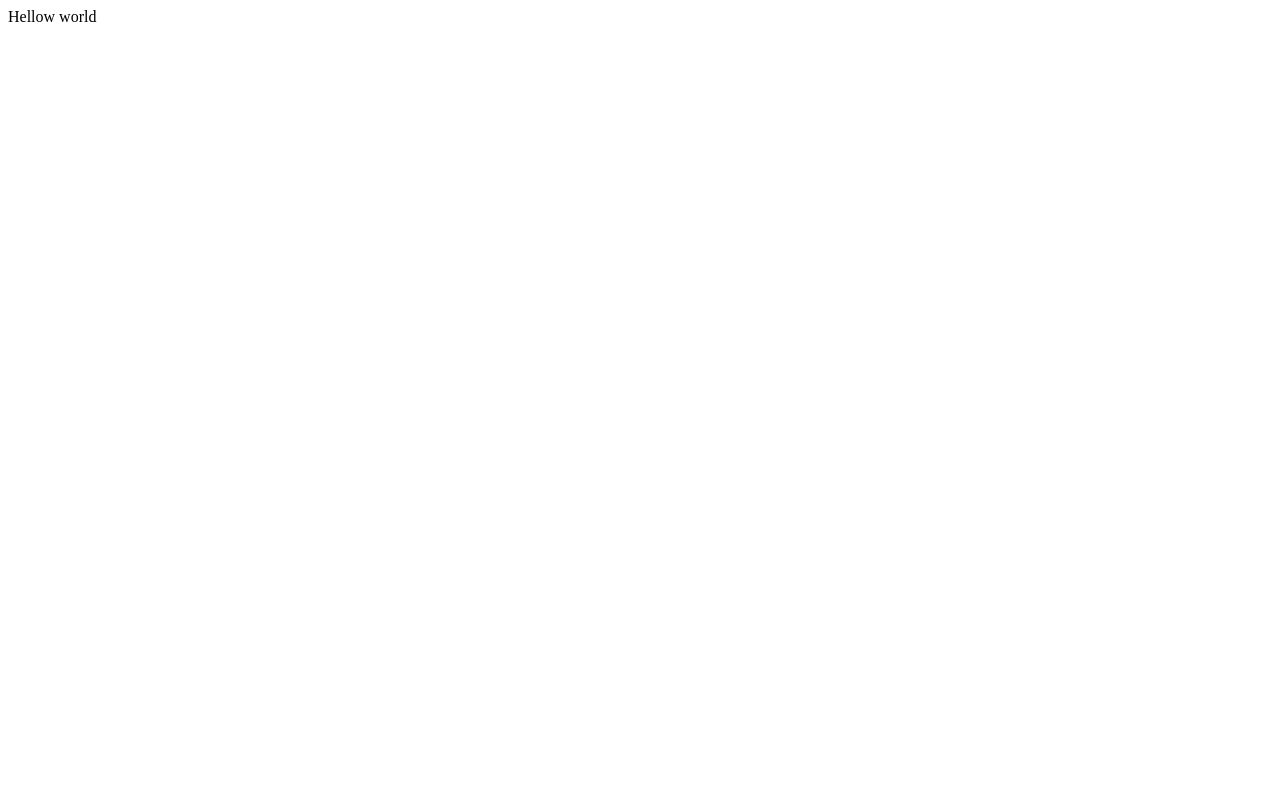
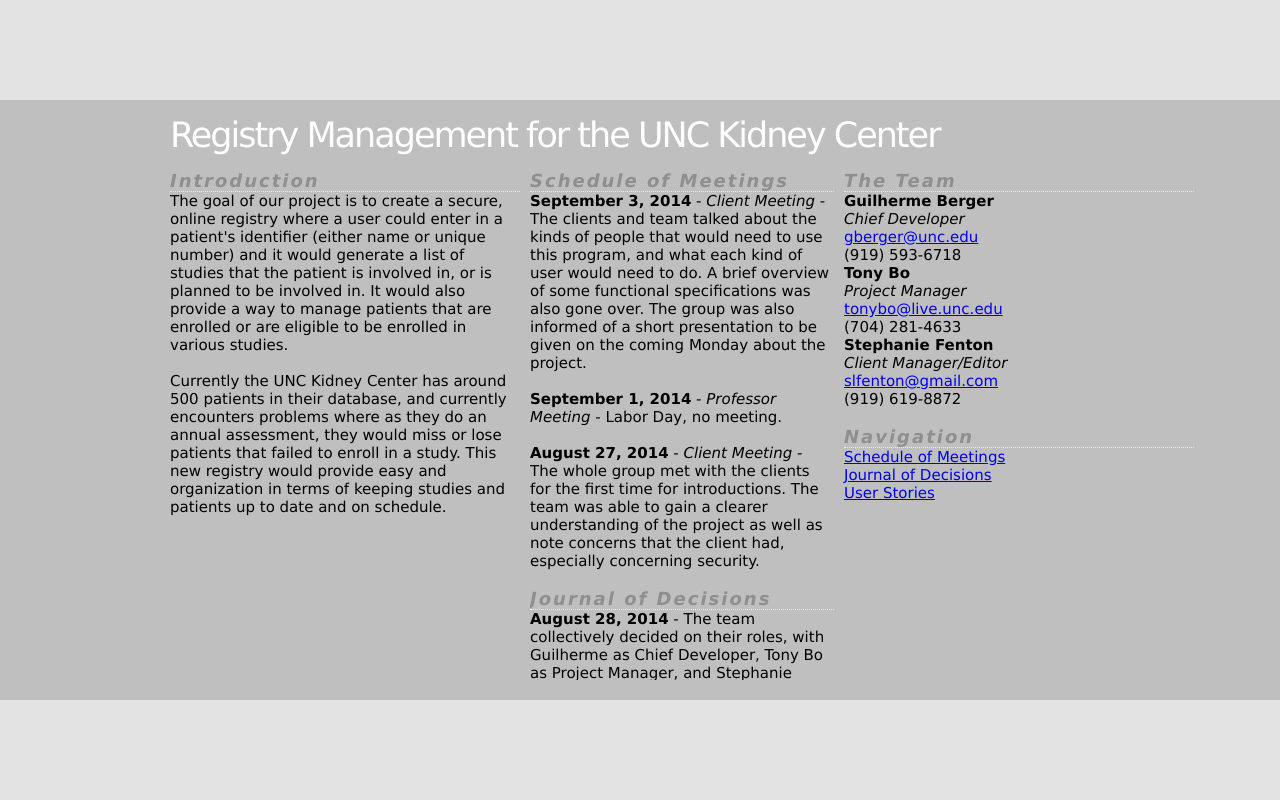
Before and after one commit to unc-kr/unc-kr.github.io, a plain HTML site: page index.html in a window 1280 px wide. Drawn offline with Linux system fonts and the light colour scheme.

Commit message:
Update to current project page

```diff
--- a/index.html
+++ b/index.html
@@ -1 +1,82 @@
-Hellow world
+<!DOCTYPE HTML>
+<html>
+
+	<head>
+		<title>Registry Management for the UNC Kidney Center</title>
+		<link rel="stylesheet" type="text/css" href="style.css">
+	</head>
+
+	<body>
+		<div id="contain">
+		<div id="text">
+			<div id="title">
+				Registry Management for the UNC Kidney Center
+			</div>
+			<div id="description">
+				<div id="header">
+					Introduction
+				</div>
+				The goal of our project is to create a secure, online registry where a user could enter in a patient's identifier (either name or unique number) and it would generate a list of studies that the patient is involved in, or is planned to be involved in.  It would also provide a way to manage patients that are enrolled or are eligible to be enrolled in various studies.
+
+				<br><br>Currently the UNC Kidney Center has around 500 patients in their database, and currently encounters problems where as they do an annual assessment, they would miss or lose patients that failed to enroll in a study.  This new registry would provide easy and organization in terms of keeping studies and patients up to date and on schedule.
+			</div>
+
+			<div id="contact">
+				<div id="header">
+					The Team
+				</div>
+				<b>Guilherme Berger</b><br>
+				<i>Chief Developer</i><br>
+				<a href="mailto:gberger@unc.edu">gberger@unc.edu</a><br>
+				(919) 593-6718<br>
+				<b>Tony Bo</b>
+				<br><i>Project Manager</i><br>
+				<a href="mailto:tonybo@live.unc.edu">tonybo@live.unc.edu</a><br>
+				(704) 281-4633<br>
+				<b>Stephanie Fenton</b><br>
+				<i>Client Manager/Editor</i><br>
+				<a href="mailto:slfenton@gmail.com">slfenton@gmail.com</a><br>
+				(919) 619-8872<br><br>
+
+				<div id="header">
+					Navigation
+				</div>
+				<a href="#schedule">Schedule of Meetings</a><br>
+				<a href="#journal">Journal of Decisions</a><br>
+				<a href="#userstories">User Stories</a><br>
+			</div>
+			<div id="main">
+
+			<div id="schedule"></div>
+			<div id="header">Schedule of Meetings</div>
+
+			<b>September 3, 2014</b> - <i>Client Meeting</i> - The clients and team talked about the kinds of people that would need to use this program, and what each kind of user would need to do.  A brief overview of some functional specifications was also gone over.  The group was also informed of a short presentation to be given on the coming Monday about the project.
+			<br><br>
+
+			<b>September 1, 2014</b> - <i>Professor Meeting</i> - Labor Day, no meeting.
+			<br><br>
+
+			<b>August 27, 2014</b> - <i>Client Meeting</i> - The whole group met with the clients for the first time for introductions.  The team was able to gain a clearer understanding of the project as well as note concerns that the client had, especially concerning security.
+			<br><br>
+
+			<div id="journal"></div>
+			<div id="header">Journal of Decisions</div>
+			<b>August 28, 2014</b> - The team collectively decided on their roles, with Guilherme as Chief Developer, Tony Bo as Project Manager, and Stephanie Fenton as Client Manager and Editor.  It also was confirmed that the group would need to complete HIPAA training because we are dealing with medical records.
+			<br><br>
+
+			<div id="userstories"></div>
+			<div id="header">User Stories</div>
+			I am Dr. X, a provider. I have a busy clinic day and want to see which of my patients are enrolled in the Transition study, and what data is on file for them. I log into the Registry and type in the patient's name and date of birth. A page pops up that has the Patient's name and demographic information in front of me, and two buttons to click: "Studies" and "Surveys". I click on "Studies" to get a list and description of all the studies the patient is enrolled in. I click "Surveys" to see which specific surveys this patient has completed. I also really want to know how one of my patient did on their last Transition Scale survey. I click on that survey and can click a button "Print report" to print a report of that survey.
+			<br><br>
+			I am Researcher Y, a research coordinator. I want to enroll a new patient in the study. Somewhere there is a button that says "New Patient", and I get a form where I can enter in their basic information, as well as the patient's answers to the surveys I administered. I also will specify when this patient needs a follow-up, in this case it is 6 months. 5.5. months later, I am alerted (via a calendar, email or alert when I log into the Registry) that there is a patient who is due a follow-up in two weeks.
+			<br><br>
+			I am Researcher Z, the statistics person getting ready for data analysis. I want to see what my sample size is, so I want to see all of the patients that are in the study. Somewhere there is a button that says "Patient List" and I get to see a table that has the name of the patient, their basic information, a list of studies they are enrolled in and a list of surveys they have completed. I want to be able to download this table into an excel sheet.
+
+
+
+			</div>
+		</div>
+		</div>
+	</body>
+
+</html>
--- /dev/null
+++ b/style.css
@@ -0,0 +1,67 @@
+body{
+	overflow:hidden;
+	background-color:#E3E3E3;
+	font:15px verdana;
+
+}
+
+#contain{
+	position:absolute;
+	width:100%;
+	height:600px;
+	top:50%;
+	margin-top:-300px;
+	left:0px;
+	background-color:#BFBFBF;
+}
+
+#text{
+	width:80%;
+	margin-left:170px;
+	height:500px;
+	left:0px;
+	background-color:none;
+}
+
+#header{
+	width:350px;
+	font-size: 18px;
+	color: #8F8F8F;
+	font-weight: bold;
+	font-style: italic;
+	font-family: verdana;
+	border-bottom: 1px dotted #EBEBEB;
+	padding: 0px;
+	text-align: left;
+	letter-spacing: 2px;
+}
+
+#main{
+	position:relative;
+	height:510px;
+	overflow:auto;
+}
+
+#title{
+	font:35px verdana;
+	letter-spacing:-2px;
+	color:#FFF;
+	line-height:70px;
+}
+
+#description{
+	float:left;
+	padding-right:10px;
+width:350px;
+height:100%;
+
+}
+
+#contact{
+	position:relative;
+	float:right;
+	top:0px;
+	padding-left:10px;
+width:350px;
+height:100%;
+}
```
